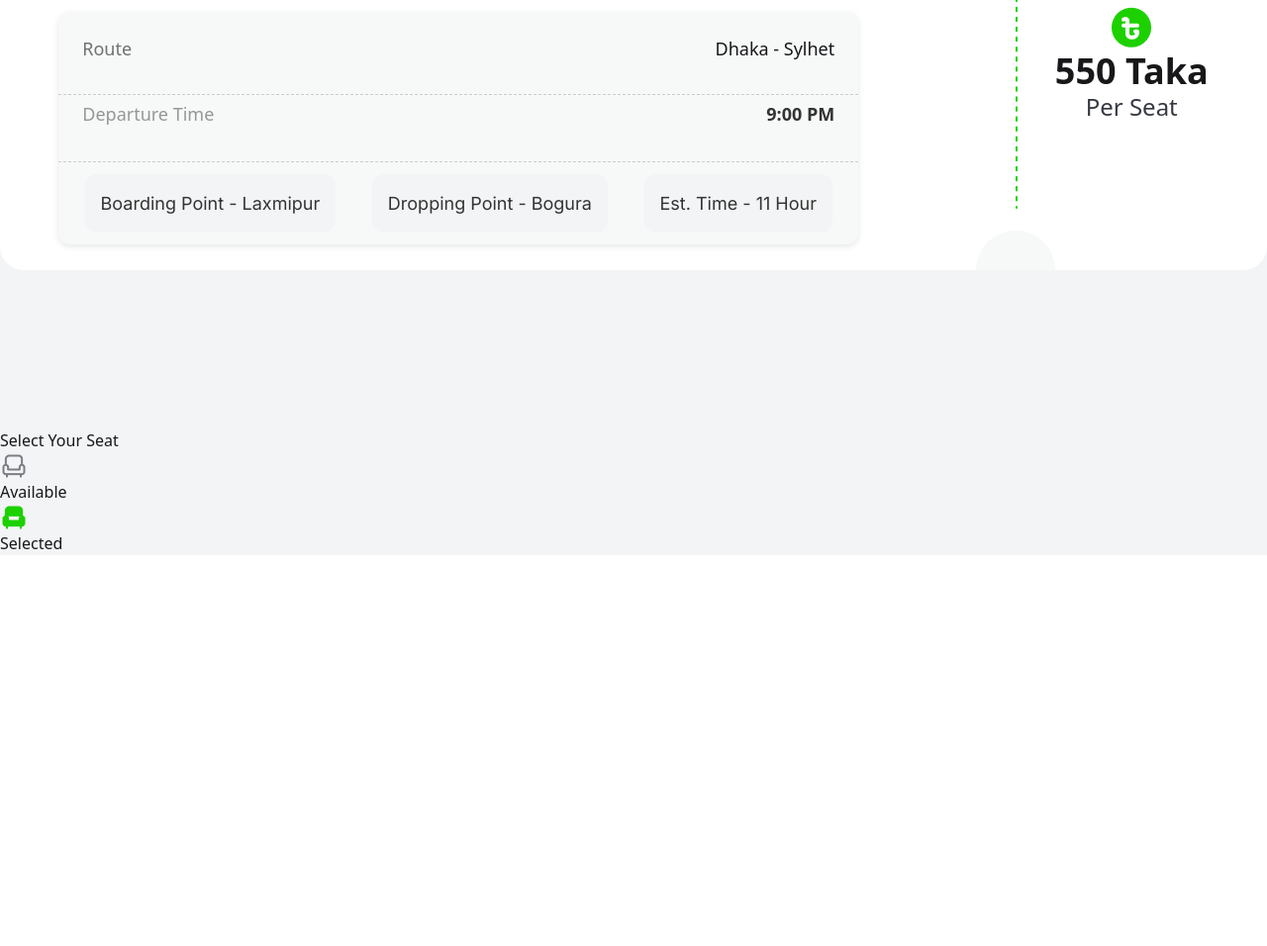
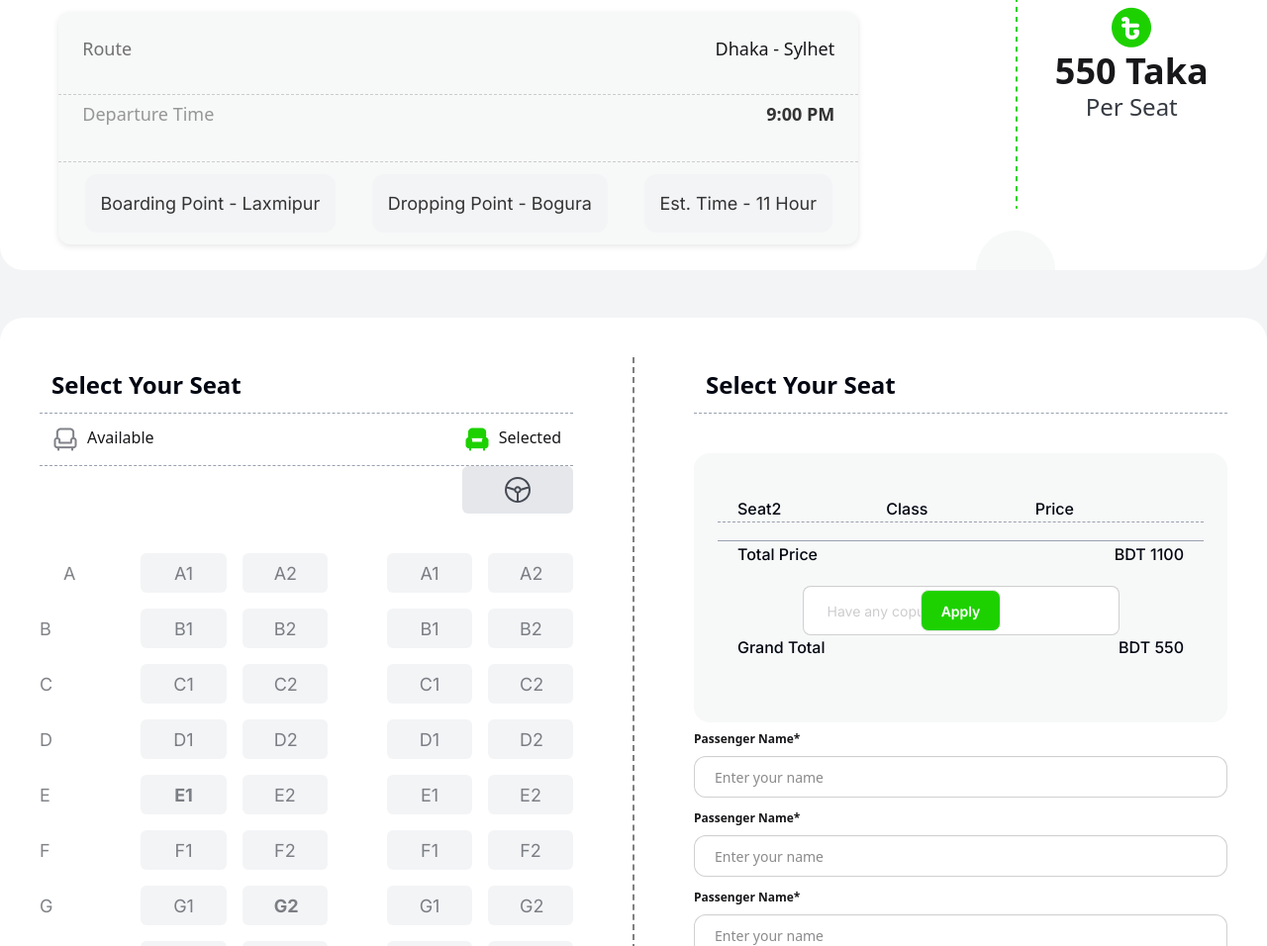
Before and after one commit to khondokarshakil/Smart_ticketion1, a plain HTML site: page index.html in a window 1280 px wide. Shown: the part 1844-2800 px from the top of the page at 99% size. Before the commit the page ends 2405 px from the top, so only its background shows below. Drawn offline with nearby package versions, Linux system fonts and the light colour scheme; a script that the page names is missing.

Commit message:
added the seat section

```diff
--- a/index.html
+++ b/index.html
@@ -1,17 +1,15 @@
 <!DOCTYPE html>
 <html lang="en">
+
 <head>
   <meta charset="UTF-8" />
   <meta name="viewport" content="width=device-width, initial-scale=1.0" />
   <title>Smart Ticketion</title>
-    <link
-      href="https://cdn.jsdelivr.net/npm/daisyui@5"
-      rel="stylesheet"
-      type="text/css"
-    />
+  <link href="https://cdn.jsdelivr.net/npm/daisyui@5" rel="stylesheet" type="text/css" />
   <script src="https://cdn.jsdelivr.net/npm/@tailwindcss/browser@4"></script>
   <link rel="stylesheet" href="styles/style.css" />
 </head>
+
 <body class="bg-gray-100">
   <header class="font-raleway max-w-[1170px] mx-auto">
     <nav class="">
@@ -19,25 +17,12 @@
         <div class="navbar-start">
           <div class="dropdown">
             <div tabindex="0" role="button" class="btn btn-ghost lg:hidden">
-                <svg
-                  xmlns="http://www.w3.org/2000/svg"
-                  class="h-5 w-5"
-                  fill="none"
-                  viewBox="0 0 24 24"
-                  stroke="currentColor"
-                >
-                  <path
-                    stroke-linecap="round"
-                    stroke-linejoin="round"
-                    stroke-width="2"
-                    d="M4 6h16M4 12h8m-8 6h16"
-                  />
+              <svg xmlns="http://www.w3.org/2000/svg" class="h-5 w-5" fill="none" viewBox="0 0 24 24"
+                stroke="currentColor">
+                <path stroke-linecap="round" stroke-linejoin="round" stroke-width="2" d="M4 6h16M4 12h8m-8 6h16" />
               </svg>
             </div>
-              <ul
-                tabindex="0"
-                class="menu menu-sm dropdown-content bg-base-100 rounded-box z-1 mt-3 w-52 p-2 shadow"
-              >
+            <ul tabindex="0" class="menu menu-sm dropdown-content bg-base-100 rounded-box z-1 mt-3 w-52 p-2 shadow">
               <li><a>Home</a></li>
               <li><a>About</a></li>
               <li><a>Destination</a></li>
@@ -55,9 +40,7 @@
           </ul>
         </div>
         <div class="navbar-end">
-            <a class="btn text-[#1DD100] bg-[#1DD1001A]"
-              >Bus <span><img src="images/bus-icon.png" alt="" /></span
-            ></a>
+          <a class="btn text-[#1DD100] bg-[#1DD1001A]">Bus <span><img src="images/bus-icon.png" alt="" /></span></a>
         </div>
       </div>
     </nav>
@@ -76,22 +59,16 @@
               the app. The integrated testing features allow for a streamlined
               .
             </p>
-              <button
-                class="btn bg-[#1DD100] border-none text-[20px] font-bold p-7 rounded-lg"
-              >
+            <button class="btn bg-[#1DD100] border-none text-[20px] font-bold p-7 rounded-lg">
               Buy Tickets
             </button>
           </div>
         </div>
 
         <!-- card section  -->
-          <div
-            class="grid grid-cols-1 md:grid-cols-3 gap-6 max-w-5xl mx-auto mt-30 px-6 relative z-10"
-          >
+        <div class="grid grid-cols-1 md:grid-cols-3 gap-6 max-w-5xl mx-auto mt-30 px-6 relative z-10">
           <!-- card-1  -->
-            <div
-              class="stats shadow-emerald-400 shadow-md rounded-2xl p-5 bg-white"
-            >
+          <div class="stats shadow-emerald-400 shadow-md rounded-2xl p-5 bg-white">
             <div class="stat flex">
               <div class="stat-title">
                 <img src="images/people.png" alt="" />
@@ -103,9 +80,7 @@
             </div>
           </div>
           <!-- card-2  -->
-            <div
-              class="stats shadow-emerald-400 shadow-md rounded-2xl p-5 bg-white"
-            >
+          <div class="stats shadow-emerald-400 shadow-md rounded-2xl p-5 bg-white">
             <div class="stat flex">
               <div class="stat-title">
                 <img src="images/people.png" alt="" />
@@ -117,9 +92,7 @@
             </div>
           </div>
           <!-- card-3 -->
-            <div
-              class="stats shadow-emerald-400 shadow-md rounded-2xl p-5 bg-white"
-            >
+          <div class="stats shadow-emerald-400 shadow-md rounded-2xl p-5 bg-white">
             <div class="stat flex">
               <div class="stat-title">
                 <img src="images/people.png" alt="" />
@@ -140,9 +113,7 @@
       </div>
       <div class="grid lg:grid-cols-2 gap-7 mt-10">
         <!-- offer-1  -->
-          <div
-            class="stats bg-[#FFBF0F] border-base-300 border p-5 rounded-2xl"
-          >
+        <div class="stats bg-[#FFBF0F] border-base-300 border p-5 rounded-2xl">
           <div class="stat text-left">
             <div class="stat-value text-[40px]">15% OFF</div>
             <div class="stat-title text-[#030712CC] font-inter text-2xl">
@@ -158,9 +129,7 @@
           </div>
         </div>
         <!-- offer-2 -->
-          <div
-            class="stats bg-[#F78C9C] border-base-300 border p-5 rounded-2xl"
-          >
+        <div class="stats bg-[#F78C9C] border-base-300 border p-5 rounded-2xl">
           <div class="stat text-left">
             <div class="stat-value text-[40px]">20% OFF</div>
             <div class="stat-title text-[#030712CC] font-inter text-2xl">
@@ -176,9 +145,7 @@
           </div>
         </div>
       </div>
-        <button
-          class="btn text-[20px] text-[#1DD100] p-5 border-[#1DD100] border-2 rounded-lg mt-10"
-        >
+      <button class="btn text-[20px] text-[#1DD100] p-5 border-[#1DD100] border-2 rounded-lg mt-10">
         See All Offers
       </button>
     </div>
@@ -202,8 +169,7 @@
       </div>
       <!-- Greenline Paribahan -->
 
-        <div
-          class="flex greemline-section justify-around items-center bg-[#FFFFFF] rounded-3xl"        >
+      <div class="flex greemline-section justify-around items-center bg-[#FFFFFF] rounded-3xl">
         <div class="">
           <div class="flex lg:max-w-[808px] p-5">
             <div class="flex gap-5">
@@ -214,9 +180,7 @@
               </div>
             </div>
             <div class="flex justify-center items-center">
-                <div
-                  class="btn text-[20px] text-[#1DD100] p-5 border-[#1DD100]  bg-[#1DD10026] border-2 rounded-lg"
-                >
+              <div class="btn text-[20px] text-[#1DD100] p-5 border-[#1DD100]  bg-[#1DD10026] border-2 rounded-lg">
                 <img src="images/seat-green.png" alt="" />
                 <h3>40 Seats left</h3>
               </div>
@@ -266,67 +230,205 @@
       </div>
     </section>
 
-      <section class="mt-40 max-w-[1440px] mx-auto">
-       <div class="">
     <!-- seat layout  -->
-        <div>
-          <h2>Select Your Seat</h2>
+    <section class="mt-12 max-w-[1440px] mx-auto bg-[#FFFFFF] rounded-3xl p-10">
+
+      <div class=" flex gap-15">
+
+        <div class="flex w-full ">
           <div>
             <div>
+              <h2 class="text-2xl font-semibold p-3 text-[#030712] border-b border-dashed border-gray-400">Select Your
+                Seat
+              </h2>
+              <div>
+                <div class="flex justify-between mx-auto p-3">
+                  <div class="flex gap-2">
                     <img src="images/seat-gray.png" alt="">
                     <p>Available</p>
                   </div>
-            <div>
+                  <div class="flex gap-2 ">
                     <img src="images/seat-green-filled.png" alt="">
-              <p>Selected</p>
+                    <p class="">Selected</p>
                   </div>
                 </div>
+              </div>
+            </div>
+            <!-- seat list  -->
+            <div class=" border-t border-dashed border-gray-400 ">
+              <div class="flex justify-end">
+                <div class="w-28 h-12 flex items-center justify-center rounded-md bg-gray-200 mb-10">
+                  <img src="images/car_hendle.svg" alt="">
+                </div>
+              </div>
+
+              <!-- select your seat  -->
+              <div class="flex justify-between">
+                <!-- seat section-1 -->
+                <div class="grid grid-cols-3 gap-4  bg-white font-inter text-[18px] text-[#03071280] justify-between">
+                  <!-- Row A -->
+                  <div class="flex items-center ml-6">A</div>
+                  <button class=" px-8 rounded-md bg-gray-100">A1</button>
+                  <button class="px-8 h-10 rounded-md bg-gray-100">A2</button>
+
+                  <!-- Row B -->
+                  <div class="flex items-center">B</div>
+                  <button class="px-8 h-10 rounded-md bg-gray-100">B1</button>
+                  <button class="px-8 h-10 rounded-md bg-gray-100">B2</button>
+
+                  <!-- Row C -->
+                  <div class="flex items-center">C</div>
+                  <button class="px-8 h-10 rounded-md bg-gray-100">C1</button>
+                  <button class="px-8 h-10 rounded-md bg-gray-100">C2</button>
+
+                  <!-- Row D -->
+                  <div class="flex items-center">D</div>
+                  <button class="px-8 h-10 rounded-md bg-gray-100">D1</button>
+                  <button class="px-8 h-10 rounded-md bg-gray-100">D2</button>
+
+                  <!-- Row E -->
+                  <div class="flex items-center">E</div>
+                  <button class="px-8 h-10 rounded-md bg-gray-100 font-bold">E1</button>
+                  <button class="px-8 h-10 rounded-md bg-gray-100">E2</button>
+
+                  <!-- Row F -->
+                  <div class="flex items-center">F</div>
+                  <button class="px-8 h-10 rounded-md bg-gray-100">F1</button>
+                  <button class="px-8 h-10 rounded-md bg-gray-100">F2</button>
+
+                  <!-- Row G -->
+                  <div class="flex items-center">G</div>
+                  <button class="px-8 h-10 rounded-md bg-gray-100">G1</button>
+                  <button class="px-8 h-10 rounded-md bg-gray-100 font-bold">G2</button>
+
+                  <!-- Row H -->
+                  <div class="flex items-center">H</div>
+                  <button class="px-8 h-10 rounded-md bg-gray-100">H1</button>
+                  <button class="px-8 h-10 rounded-md bg-gray-100">H2</button>
+
+                  <!-- Row I -->
+                  <div class="flex items-center">I</div>
+                  <button class="px-8 h-10 rounded-md bg-gray-100">I1</button>
+                  <button class="px-8 h-10 rounded-md bg-gray-100">I2</button>
+
+                  <!-- Row J -->
+                  <div class="flex items-center">J</div>
+                  <button class="px-8 h-10 rounded-md bg-gray-100">J1</button>
+                  <button class="px-8 h-10 rounded-md bg-gray-100">J2</button>
+                </div>
+
+                <!-- seat section-2  -->
+                <div class="grid lg:grid-cols-2 gap-4 font-inter text-[18px] text-[#03071280] ml-15">
+                  <!-- Row A -->
+                  <button class=" px-8 h-10 rounded-md bg-gray-100">A1</button>
+                  <button class="px-8 h-10 rounded-md bg-gray-100">A2</button>
+
+                  <!-- Row B -->
+                  <button class="px-8 h-10 rounded-md bg-gray-100">B1</button>
+                  <button class="px-8 h-10 rounded-md bg-gray-100">B2</button>
+                  <!-- Row C -->
+                  <button class="px-8 h-10 rounded-md bg-gray-100">C1</button>
+                  <button class="px-8 h-10 rounded-md bg-gray-100">C2</button>
+
+                  <!-- Row D -->
+                  <button class="px-8 h-10 rounded-md bg-gray-100">D1</button>
+                  <button class="px-8 h-10 rounded-md bg-gray-100">D2</button>
+
+                  <!-- Row E -->
+                  <button class="px-8 h-10 rounded-md bg-gray-100 ">E1</button>
+                  <button class="px-8 h-10 rounded-md bg-gray-100">E2</button>
+
+                  <!-- Row F -->
+                  <button class="px-8 h-10 rounded-md bg-gray-100">F1</button>
+                  <button class="px-8 h-10 rounded-md bg-gray-100">F2</button>
+
+                  <!-- Row G -->
+                  <button class="px-8 h-10 rounded-md bg-gray-100">G1</button>
+                  <button class="px-8 h-10 rounded-md bg-gray-100 ">G2</button>
+
+                  <!-- Row H -->
+                  <button class="px-8 h-10 rounded-md bg-gray-100">H1</button>
+                  <button class="px-8 h-10 rounded-md bg-gray-100">H2</button>
+
+                  <!-- Row I -->
+                  <button class="px-8 h-10 rounded-md bg-gray-100">I1</button>
+                  <button class="px-8 h-10 rounded-md bg-gray-100">I2</button>
+
+                  <!-- Row J -->
+                  <button class="px-8 h-10 rounded-md bg-gray-100">J1</button>
+                  <button class="px-8 h-10 rounded-md bg-gray-100">J2</button>
+                </div>
+              </div>
+            </div>
+          </div>
+        </div>
+
+        <!-- dashed line  -->
         <div>
-                      <div class="">
-            <div class="w-14"></div>
-            <div class="w-14"></div>
-            <div class="w-14"></div>
-            <div class="w-14"></div>
+        <div class="dashed-line"></div>
+       </div>
 
+        <!-- prement and information  -->
+        <div class="lg:w-full">
+          <h2 class="text-2xl font-semibold p-3 text-[#030712] border-b border-dashed border-gray-400">Select Your
+            Seat
+          </h2>
+          <div class="bg-[#F7F8F8] mt-10 rounded-2xl p-6 font-inter">
+
+            <div class="grid lg:grid-cols-3 p-5 border-b  border-gray-400 font-medium text-[#030712]">
+              <h2>Seat<span>2</span></h2>
+              <p>Class</p>
+              <p>Price</p>
+            </div>
+
+            <div
+              class="flex justify-between border-t border-dashed border-gray-400 p-5 -mt-5 font-medium text-[#030712]">
+              <p>Total Price</p>
+              <p>BDT <span>1100</span></p>
+            </div>
+
+            <div class="flex justify-center items-center">
+              <input class="input rounded-lg p-6 relative  text-[#03071266]" placeholder="Have any copupon?" />
+              <button class="btn bg-[#1DD100] absolute z-10 join-item rounded-lg text-white ml-58 p-5 ">Apply</button>
+            </div>
+
+            <div class="flex justify-between px-5 mb-10 font-medium text-[#030712]">
+              <p>Grand Total</p>
+              <p> BDT<span> 550</span></p>
             </div>
 
           </div>
 
+          <fieldset class="fieldset ">
+            <legend class="fieldset-legend">Passenger Name*</legend>
+            <input type="text" class="input p-5 rounded-xl w-full" placeholder="Enter your name" />
+          </fieldset>
+
+          <fieldset class="fieldset">
+            <legend class="fieldset-legend">Passenger Name*</legend>
+            <input type="text" class="input p-5 rounded-xl w-full" placeholder="Enter your name" />
+          </fieldset>
+
+          <fieldset class="fieldset">
+            <legend class="fieldset-legend">Passenger Name*</legend>
+            <input type="text" class="input p-5 rounded-xl w-full" placeholder="Enter your name" />
+          </fieldset>
+
+          <button class=" bg-[#1DD100]  rounded-lg text-white p-4 font-extrabold w-full mt-4">Next</button>
+
+          <div class="flex justify-between">
+            <a href="/terms" class="underline text-gray-600 hover:text-gray-800">
+              Terms and Conditions</a>
+            <a href="/terms" class="underline text-gray-600 hover:text-gray-800">
+              Terms and Conditions</a>
           </div>
-
+        </div>
       </div>
     </section>
   </main>
-     <div class="grid grid-cols-3 gap-6">
-    <!-- Seat layout -->
-    <!-- <div class="col-span-2">
-      <h2 class="text-xl font-semibold mb-4">Select Your Seat</h2>
-      <div class="grid grid-cols-4 gap-3">
-        <div class="w-12 h-12 flex items-center justify-center rounded-md bg-gray-200">A1</div>
-        <div class="w-12 h-12 flex items-center justify-center rounded-md bg-gray-200">A2</div>
-        <div class="w-12 h-12 flex items-center justify-center rounded-md bg-green-500 text-white">A3</div>
-        <div class="w-12 h-12 flex items-center justify-center rounded-md bg-gray-200">A4</div>
-      </div>
-    </div> -->
 
-     <!-- Booking details
-    <div class="bg-white p-4 rounded-lg shadow">
-      <h2 class="text-lg font-bold mb-2">Your Booking</h2>
-      <div class="flex justify-between border-b py-2">
-        <span>Seat A3</span>
-        <span>BDT 550</span>
-      </div>
-      <div class="flex justify-between font-bold py-2">
-        <span>Total</span>
-        <span>BDT 550</span>
-      </div>
-      <input type="text" placeholder="Passenger Name" class="w-full border rounded p-2 my-2">
-      <input type="text" placeholder="Phone Number" class="w-full border rounded p-2 my-2">
-      <input type="email" placeholder="Email ID" class="w-full border rounded p-2 my-2">
-      <button class="bg-green-500 text-white py-2 rounded w-full">Next</button>
-    </div>
-  </div> -->
 
   <script src="scripts/test.js"></script>
 </body>
+
 </html>
--- a/styles/style.css
+++ b/styles/style.css
@@ -66,3 +66,12 @@
 .ticket-card .details span {
  font-size: 18px;
 }
+
+
+.dashed-line {
+  border-left: 2px dashed gray;
+  border-right: 0;
+  border-top: 0;
+  border-bottom: 0;
+  height: 800px;
+}
```
Also changed, not shown: images/car_hendle.svg (added). Lines whose indentation alone changed are shown as unchanged.
